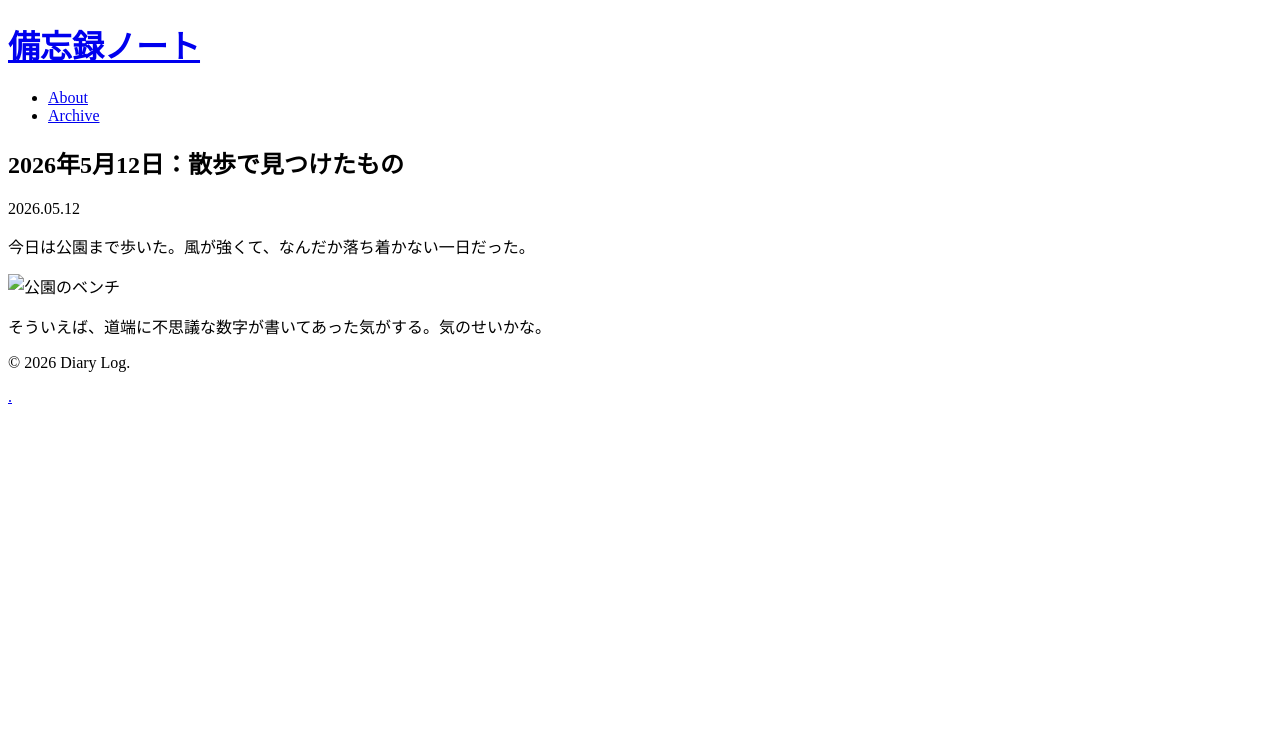
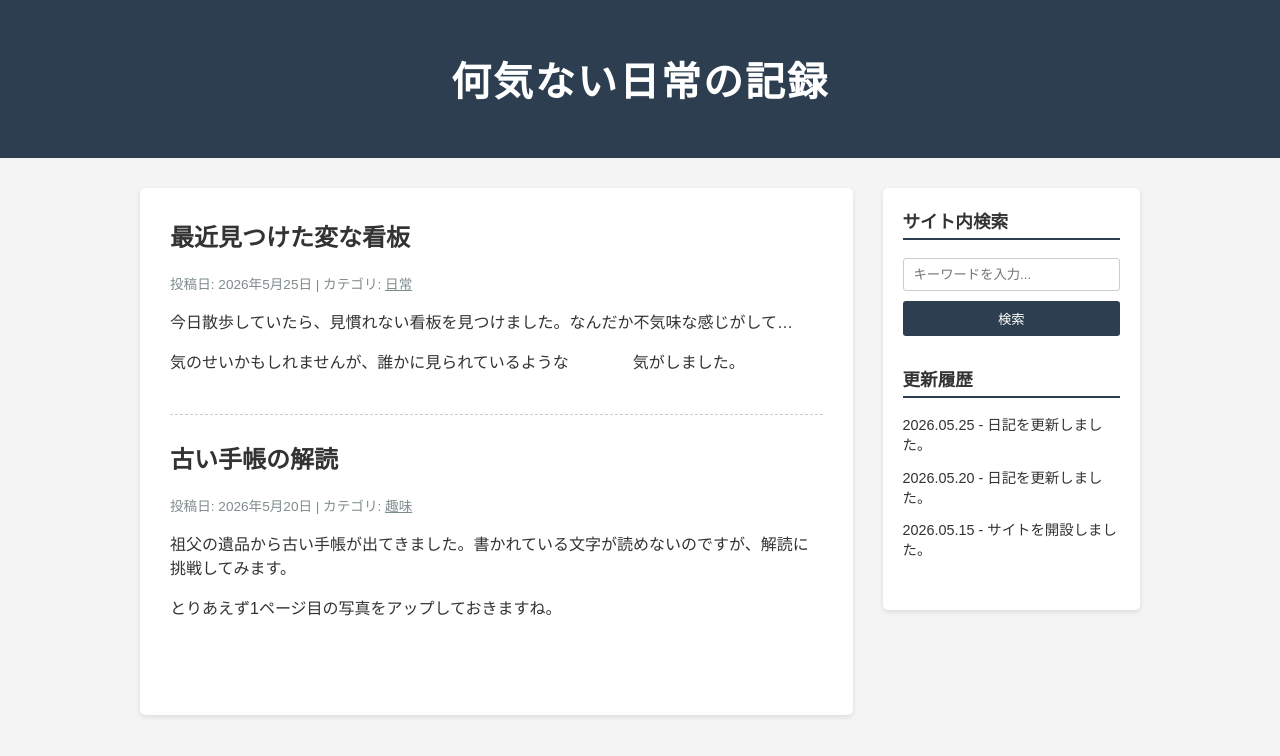
Before and after one commit to Ymtkh21020289/mitaka-kenji-blog, a plain HTML site: page index.html in a window 1280 px wide. Drawn offline with Linux system fonts and the light colour scheme.

Commit message:
Update index.html

```diff
--- a/index.html
+++ b/index.html
@@ -3,41 +3,173 @@
 <head>
     <meta charset="UTF-8">
     <meta name="viewport" content="width=device-width, initial-scale=1.0">
-    <title>私の日常備忘録</title>
-    <link rel="stylesheet" href="style.css">
-    </head>
+    <meta name="keywords" content="日常,ブログ,趣味,truth_is_in_the_dark">
+    <title>何気ない日常の記録</title>
+
+    <style>
+        /* ベーシックな個人ブログ風のスタイル */
+        body {
+            font-family: 'Hiragino Kaku Gothic ProN', 'Meiryo', sans-serif;
+            margin: 0;
+            padding: 0;
+            background-color: #f4f4f4;
+            color: #333;
+        }
+        header {
+            background-color: #2c3e50;
+            color: #fff;
+            text-align: center;
+            padding: 50px 0;
+        }
+        header h1 {
+            margin: 0;
+            font-size: 2.5em;
+            letter-spacing: 2px;
+        }
+        .container {
+            display: flex;
+            max-width: 1000px;
+            margin: 30px auto;
+            gap: 30px;
+            padding: 0 15px;
+        }
+        .main-content {
+            flex: 3;
+            background: #fff;
+            padding: 30px;
+            border-radius: 5px;
+            box-shadow: 0 2px 5px rgba(0,0,0,0.1);
+        }
+        .sidebar {
+            flex: 1;
+            background: #fff;
+            padding: 20px;
+            border-radius: 5px;
+            box-shadow: 0 2px 5px rgba(0,0,0,0.1);
+            align-self: flex-start;
+        }
+        /* 記事のスタイル */
+        .article-card {
+            border-bottom: 1px dashed #ccc;
+            padding-bottom: 25px;
+            margin-bottom: 25px;
+        }
+        .article-card:last-child {
+            border-bottom: none;
+        }
+        .article-card h2 {
+            margin-top: 0;
+            font-size: 1.5em;
+        }
+        .article-card h2 a {
+            text-decoration: none;
+            color: #333;
+        }
+        .article-card h2 a:hover {
+            color: #3498db;
+        }
+        .article-meta {
+            font-size: 0.85em;
+            color: #7f8c8d;
+            margin-bottom: 15px;
+        }
+        .article-meta a {
+            color: #7f8c8d;
+        }
+        /* 検索欄・サイドバーのスタイル */
+        .sidebar h3 {
+            font-size: 1.1em;
+            border-bottom: 2px solid #2c3e50;
+            padding-bottom: 5px;
+            margin-top: 0;
+        }
+        .search-box {
+            margin-bottom: 30px;
+        }
+        .search-box input[type="text"] {
+            width: calc(100% - 22px);
+            padding: 8px 10px;
+            border: 1px solid #ccc;
+            border-radius: 3px;
+            margin-bottom: 10px;
+        }
+        .search-box button {
+            width: 100%;
+            padding: 8px;
+            background-color: #2c3e50;
+            color: #fff;
+            border: none;
+            border-radius: 3px;
+            cursor: pointer;
+        }
+        /* 更新履歴 */
+        .update-history {
+            list-style: none;
+            padding: 0;
+            margin: 0;
+        }
+        .update-history li {
+            margin-bottom: 12px;
+            font-size: 0.9em;
+            line-height: 1.4;
+        }
+
+        /* --- [ARGギミック] 謎解き用の特殊クラス --- */
+        .hidden-text {
+            color: #fff; /* 背景色（白）と同化させて反転しないと見えないようにする */
+            user-select: auto;
+        }
+        .zero-opacity {
+            opacity: 0; /* 完全に透明にする（クリックは可能） */
+        }
+    </style>
+</head>
 <body>
-
     <header>
-        <h1><a href="/">備忘録ノート</a></h1>
-        <nav>
-            <ul>
-                <li><a href="#">About</a></li>
-                <li><a href="#">Archive</a></li>
-            </ul>
-        </nav>
+        <h1>何気ない日常の記録</h1>
     </header>
 
-    <main>
-        <article class="post">
-            <header class="post-header">
-                <h2 class="post-title">2026年5月12日：散歩で見つけたもの</h2>
-                <time datetime="2026-05-12">2026.05.12</time>
-            </header>
+    <div class="container">
+        <main class="main-content">
 
-            <div class="post-content">
-                <p>今日は公園まで歩いた。風が強くて、なんだか落ち着かない一日だった。</p>
-                <img src="normal-image.jpg" alt="公園のベンチ">
-                <p>そういえば、道端に不思議な数字が書いてあった気がする。気のせいかな。</p>
+            <article class="article-card">
+                <h2><a href="/diary/2026/05/25/index.html">最近見つけた変な看板</a></h2>
+                <div class="article-meta">投稿日: 2026年5月25日 | カテゴリ: <a href="/category/daily/index.html">日常</a></div>
+                <p>今日散歩していたら、見慣れない看板を見つけました。なんだか不気味な感じがして…</p>
+                <p>気のせいかもしれませんが、誰かに見られているような<span class="hidden-text">たすけて</span>気がしました。</p>
+            </article>
 
-                </div>
-        </article>
-    </main>
+            <article class="article-card">
+                <h2><a href="/diary/2026/05/20/index.html">古い手帳の解読</a></h2>
+                <div class="article-meta">投稿日: 2026年5月20日 | カテゴリ: <a href="/category/hobby/index.html">趣味</a></div>
+                <p>祖父の遺品から古い手帳が出てきました。書かれている文字が読めないのですが、解読に挑戦してみます。</p>
+                <p data-cipher="Z29vZC1ieWU=">とりあえず1ページ目の写真をアップしておきますね。</p>
+            </article>
 
-    <footer>
-        <p>&copy; 2026 Diary Log.</p>
-        <a href="secret-page.html" class="hidden-link">.</a>
-    </footer>
+        </main>
 
+        <aside class="sidebar">
+            <div class="search-box">
+                <h3>サイト内検索</h3>
+                <form action="/search.html" method="GET">
+                    <input type="hidden" name="mode" value="normal">
+                    <input type="text" name="q" placeholder="キーワードを入力...">
+                    <button type="submit">検索</button>
+                </form>
+            </div>
+
+            <div class="history-box">
+                <h3>更新履歴</h3>
+                <ul class="update-history">
+                    <li>2026.05.25 - 日記を更新しました。</li>
+                    <li>2026.05.20 - 日記を更新しました。</li>
+                    <li>2026.05.15 - サイトを開設しました。</li>
+                    </ul>
+            </div>
+
+            <a href="/hidden/admin/login.html" class="zero-opacity">.</a>
+
+        </aside>
+    </div>
 </body>
 </html>
```
